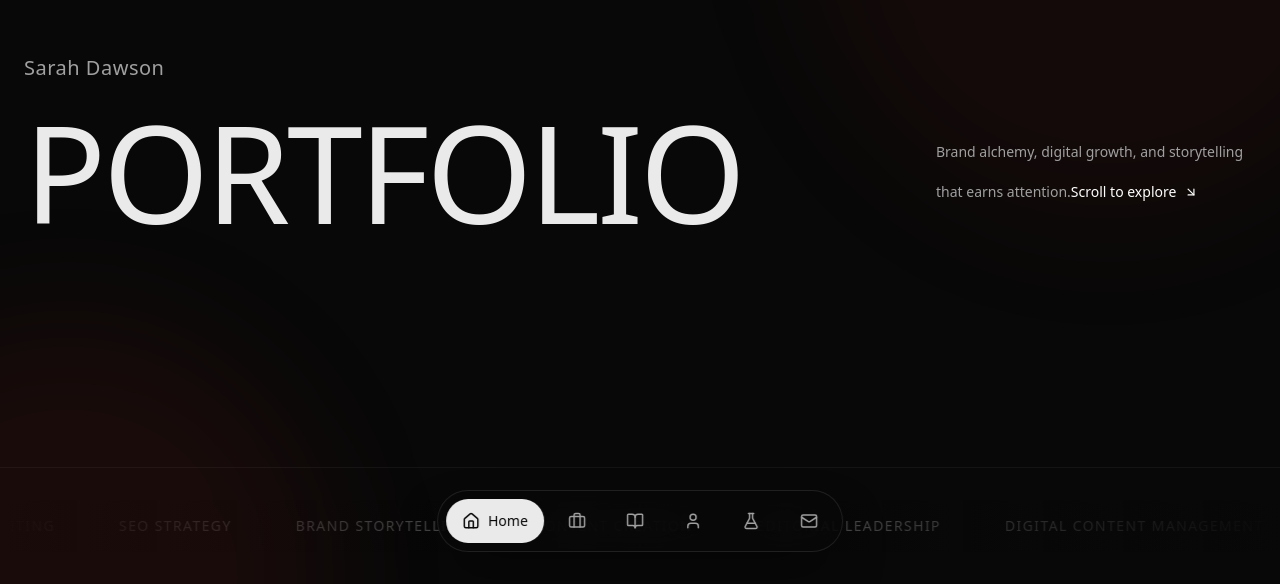
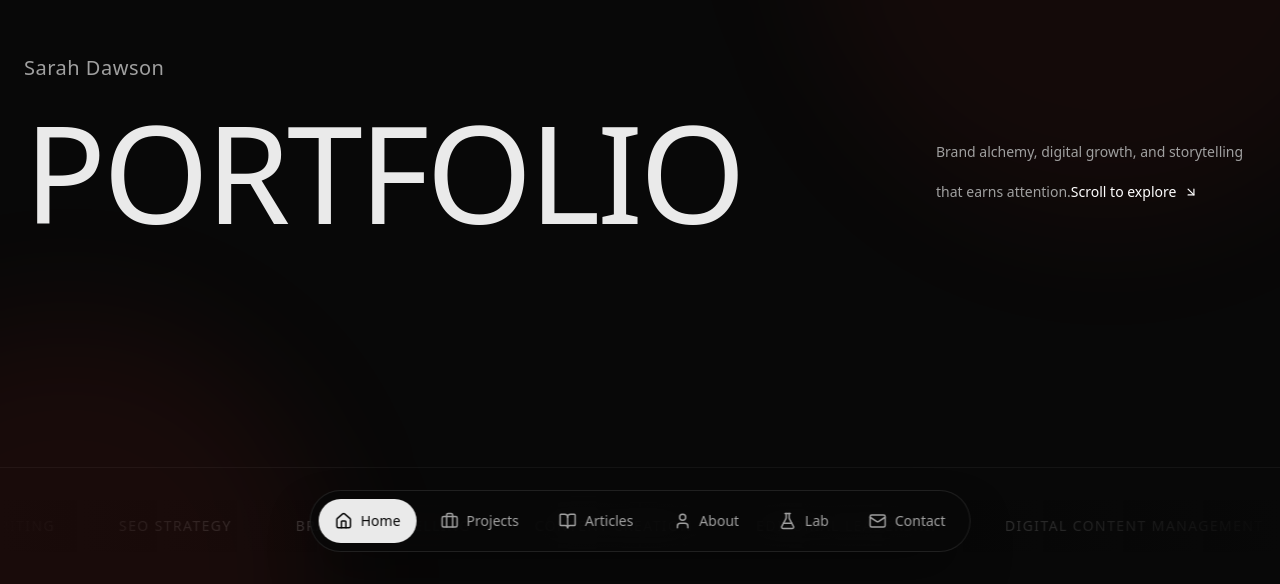
Before and after one commit to sarahsarahsarahX3/Personal-website-, a Next.js app: page / in a window 1280 px wide. Shown: the part 216-800 px from the top of the page. Built offline with nearby package versions, Linux system fonts and the light colour scheme; a web font is replaced by a local one.

Commit message:
homepage hover

```diff
--- a/app/components/home/ValueSection.tsx
+++ b/app/components/home/ValueSection.tsx
@@ -105,7 +105,8 @@ export function ValueSection() {
             <motion.div
               key={item.title}
               className={[
-                "group relative h-full rounded-2xl p-[1px] transition will-change-transform hover:-translate-y-1",
+                "group relative h-full rounded-2xl p-[1px] transition will-change-transform",
+                "focus-visible:outline-none focus-visible:ring-2 focus-visible:ring-accent/35 focus-visible:ring-offset-0",
                 item.title === signatureTitle ? "lg:col-span-2" : "",
               ].join(" ")}
               initial={{ opacity: 0, y: 12 }}
--- a/app/components/layout/Navbar.tsx
+++ b/app/components/layout/Navbar.tsx
@@ -39,6 +39,7 @@ export function Navbar() {
                             href={item.href}
                             className={cn(
                                 "relative flex items-center justify-center px-3 py-3 md:px-4 rounded-full transition-colors duration-300 group shrink-0",
+                                "focus-visible:outline-none focus-visible:ring-2 focus-visible:ring-accent/40",
                                 isActive ? "text-surface" : "text-text-secondary hover:text-text-primary"
                             )}
                         >
@@ -54,8 +55,10 @@ export function Navbar() {
                                 <Icon size={18} className={cn("transition-transform group-hover:scale-110", isActive && "text-surface")} />
                                 <span
                                     className={cn(
-                                        "text-sm font-medium transition-all duration-300",
-                                        isActive ? "inline-block" : "hidden md:hidden group-hover:md:inline-block"
+                                        "text-sm font-medium transition-colors duration-300",
+                                        // Avoid layout shift/jitter by keeping labels rendered on desktop.
+                                        "hidden md:inline-block",
+                                        isActive ? "text-surface" : "text-text-secondary group-hover:text-text-primary"
                                     )}
                                 >
                                     {item.name}
--- a/app/globals.css
+++ b/app/globals.css
@@ -60,9 +60,14 @@
 body {
   background-color: var(--color-surface);
   color: var(--color-text-primary);
-  /* Smooth scrolling will be handled by Lenis, but default to smooth for fallback */
+  overflow-x: hidden;
+}
+
+/* Smooth scrolling:
+   - Lenis handles smoothness when enabled (it adds the `lenis` class to <html>).
+   - Fallback to native smooth scrolling when Lenis isn't running. */
+html:not(.lenis) {
   scroll-behavior: smooth;
-  overflow-x: hidden;
 }
 
 /* Hide scrollbar for cleaner look */
```
